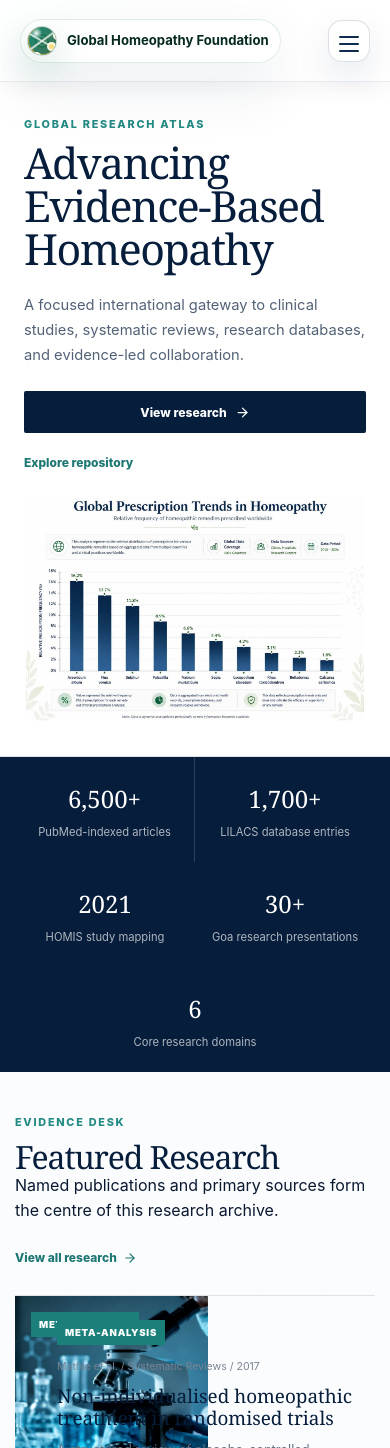
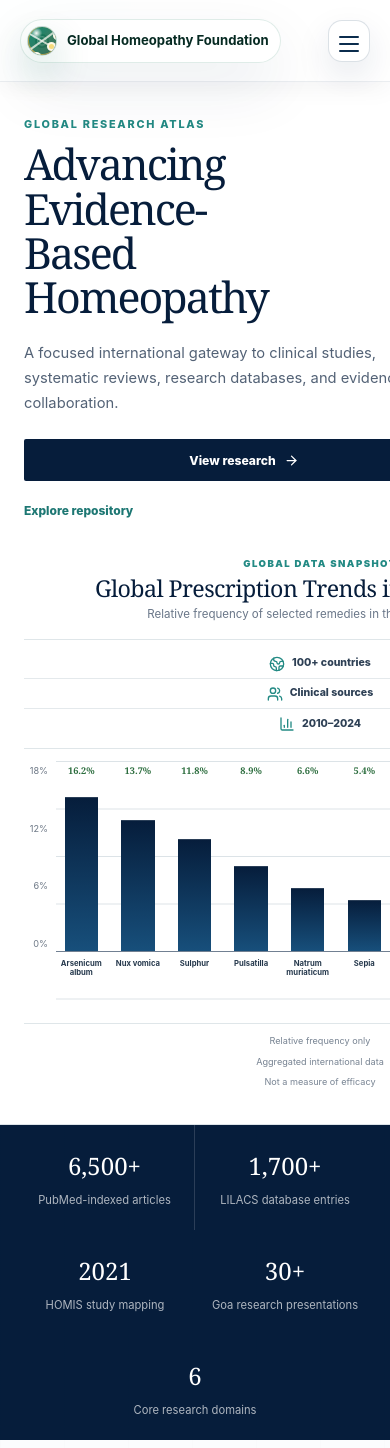
Before and after one commit to anshh00/global-Homeopathy, a React (Vite) app: page /research in a window 390 px wide. Shown: the top 1448 px of the page. Built offline with nearby package versions, Linux system fonts and the light colour scheme.

Commit message:
Rebuild research graph as responsive data visual

```diff
--- a/src/pages/ResearchPage.jsx
+++ b/src/pages/ResearchPage.jsx
@@ -22,6 +22,19 @@
   { value: "2021", label: "HOMIS study mapping" },
   { value: "30+", label: "Goa research presentations" },
   { value: "6", label: "Core research domains" },
+];
+
+const prescriptionTrends = [
+  { name: "Arsenicum album", value: 16.2 },
+  { name: "Nux vomica", value: 13.7 },
+  { name: "Sulphur", value: 11.8 },
+  { name: "Pulsatilla", value: 8.9 },
+  { name: "Natrum muriaticum", value: 6.6 },
+  { name: "Sepia", value: 5.4 },
+  { name: "Lycopodium clavatum", value: 4.2 },
+  { name: "Rhus toxicodendron", value: 3.1 },
+  { name: "Belladonna", value: 2.3 },
+  { name: "Calcarea carbonica", value: 1.8 },
 ];
 
 const publications = [
@@ -131,7 +144,10 @@
         <div className="rr-shell rr-hero-grid">
           <div className="rr-hero-copy">
             <p className="rr-kicker">Global research atlas</p>
-            <h1>Advancing Evidence-Based Homeopathy</h1>
+            <h1>
+              <span>Advancing Evidence-</span>
+              <span>Based Homeopathy</span>
+            </h1>
             <p>
               A focused international gateway to clinical studies, systematic reviews,
               research databases, and evidence-led collaboration.
@@ -144,11 +160,41 @@
             </div>
           </div>
 
-          <div className="rr-hero-art">
-            <img
-              src="/images/research-prescription-trends.jpg"
-              alt="Global prescription trends in homeopathy infographic"
-            />
+          <div className="rr-hero-chart" aria-label="Global prescription trends in homeopathy">
+            <header>
+              <p>Global data snapshot</p>
+              <h2>Global Prescription Trends in Homeopathy</h2>
+              <span>Relative frequency of selected remedies in the supplied dataset</span>
+            </header>
+
+            <div className="rr-chart-context">
+              <span><Globe2 size={16} /><b>100+ countries</b></span>
+              <span><Users size={16} /><b>Clinical sources</b></span>
+              <span><BarChart3 size={16} /><b>2010–2024</b></span>
+            </div>
+
+            <div className="rr-chart-plot">
+              <div className="rr-chart-y-axis" aria-hidden="true">
+                <span>18%</span><span>12%</span><span>6%</span><span>0%</span>
+              </div>
+              <div className="rr-chart-bars">
+                {prescriptionTrends.map((item) => (
+                  <div className="rr-chart-item" key={item.name}>
+                    <strong>{item.value}%</strong>
+                    <div className="rr-chart-track">
+                      <span style={{ height: `${(item.value / 18) * 100}%` }}></span>
+                    </div>
+                    <small>{item.name}</small>
+                  </div>
+                ))}
+              </div>
+            </div>
+
+            <footer>
+              <span>Relative frequency only</span>
+              <span>Aggregated international data</span>
+              <span>Not a measure of efficacy</span>
+            </footer>
           </div>
         </div>
       </section>
```
Also changed, not shown: src/styles.css.
